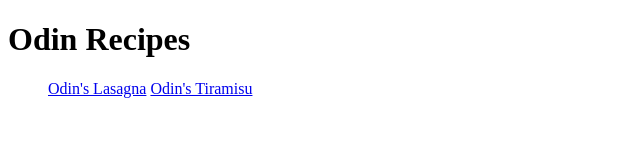
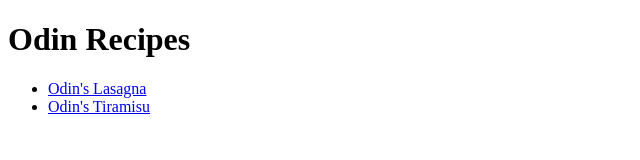
Before and after one commit to avaldes95/odin-recipes, a plain HTML site: page index.html in a window 1280 px wide. Shown: the whole page, without its empty margins (0-640 px from the left). Drawn offline with Linux system fonts and the light colour scheme.

Commit message:
fix ul to show up as list

```diff
--- a/index.html
+++ b/index.html
@@ -8,8 +8,8 @@
 <body>
     <h1>Odin Recipes</h1>
     <ul>
-        <a href="./recipes/lasagna.html">Odin's Lasagna</a>
-        <a href="./recipes/tiramisu.html">Odin's Tiramisu</a>
+        <li><a href="./recipes/lasagna.html">Odin's Lasagna</a></li>
+        <li><a href="./recipes/tiramisu.html">Odin's Tiramisu</a></li>
     </ul>
 
 </body>
```
